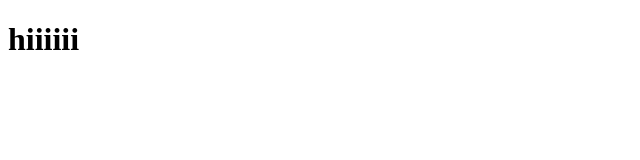
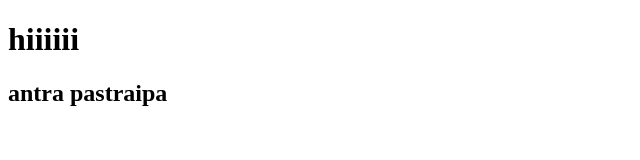
Before and after one commit to abejeris/demo, a plain HTML site: page index.html in a window 1280 px wide. Shown: the whole page, without its empty margins (0-640 px from the left). Drawn offline with Linux system fonts and the light colour scheme.

Commit message:
added h2

```diff
--- a/index.html
+++ b/index.html
@@ -8,5 +8,6 @@
   </head>
   <body>
     <h1>hiiiiii</h1>
+    <h2>antra pastraipa</h2>
   </body>
 </html>
```
